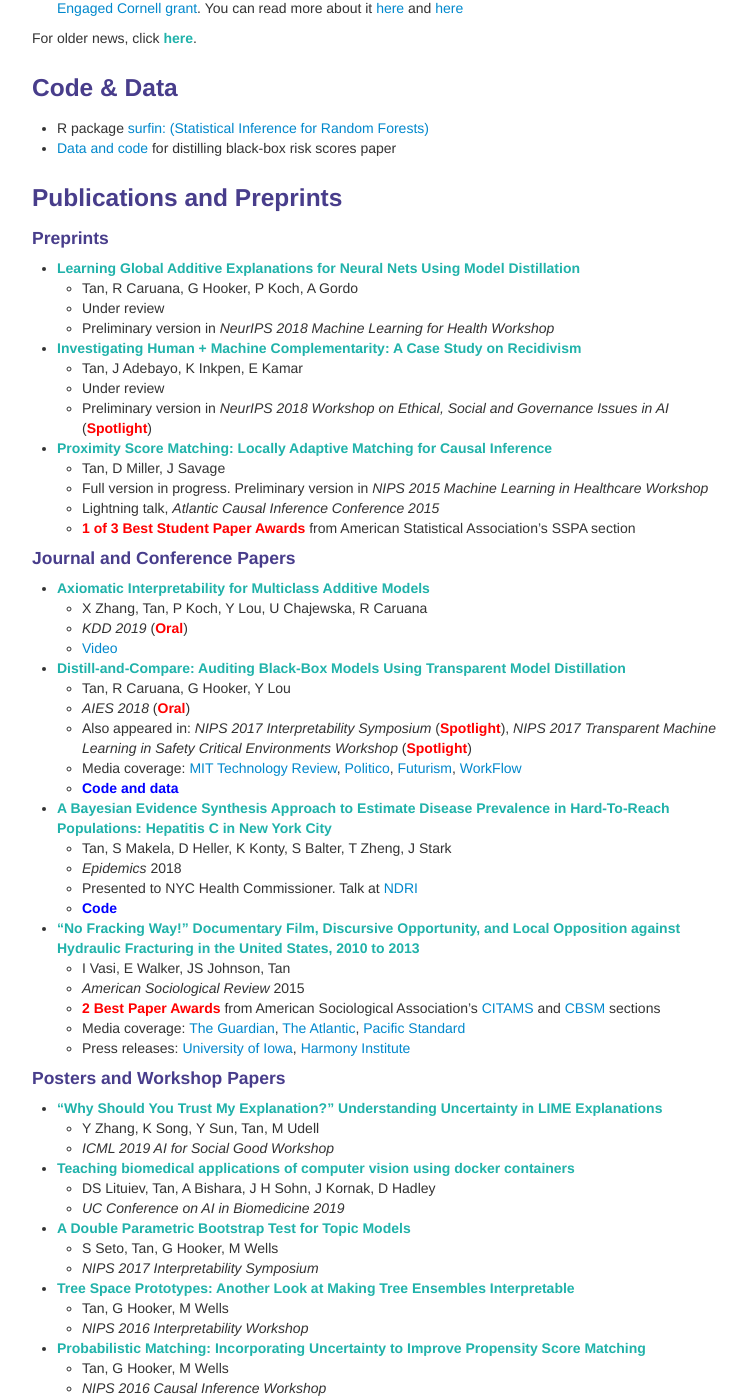
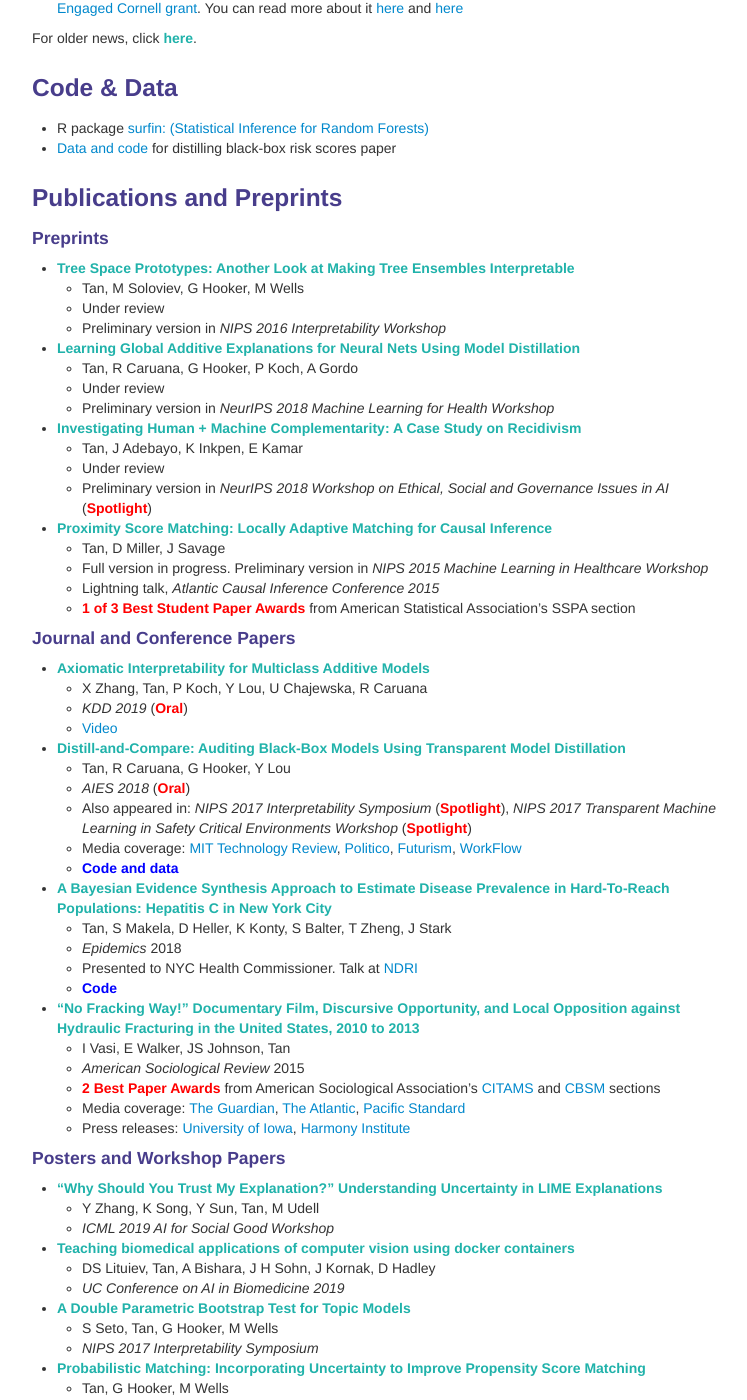
Before and after one commit to shftan/shftan.github.io, a Jekyll site: the page built from index.md, in a window 1280 px wide and 1400 px high, scrolled down 683 px. Shown: the whole window, without its empty margins (258-1005 px from the left). Built offline with Jekyll 4.4.1, drawn with Linux system fonts in a browser that asks for light colours; part of the change alters nothing that is shown.

Commit message:
Update index.md

```diff
--- a/index.md
+++ b/index.md
@@ -48,6 +48,10 @@ For older news, click <a class="paper" href="oldernews.html">here</a>.
 <div class="row-fluid" id="publications"><h3>Publications and Preprints</h3>
 <h4>Preprints</h4>
 </div>
+- <a class="paper" href="https://arxiv.org/abs/1611.07115">Tree Space Prototypes: Another Look at Making Tree Ensembles Interpretable</a>
+   - Tan, M Soloviev, G Hooker, M Wells
+   - Under review
+   - Preliminary version in _NIPS 2016 Interpretability Workshop_
 - <a class="paper" href="papers/globaladditive.pdf">Learning Global Additive Explanations for Neural Nets Using Model Distillation</a>
    - Tan, R Caruana, G Hooker, P Koch, A Gordo
    - Under review
@@ -94,9 +98,6 @@ For older news, click <a class="paper" href="oldernews.html">here</a>.
 - <a class="paper" href="https://arxiv.org/abs/1711.07104">A Double Parametric Bootstrap Test for Topic Models</a>
    - S Seto, Tan, G Hooker, M Wells
    - _NIPS 2017 Interpretability Symposium_
-- <a class="paper" href="https://arxiv.org/abs/1611.07115">Tree Space Prototypes: Another Look at Making Tree Ensembles Interpretable</a>
-   - Tan, G Hooker, M Wells
-   - _NIPS 2016 Interpretability Workshop_
 - <a class="paper" href="http://www.homepages.ucl.ac.uk/~ucgtrbd/whatif/Paper23.pdf">Probabilistic Matching: Incorporating Uncertainty to Improve Propensity Score Matching</a>
    - Tan, G Hooker, M Wells
    - _NIPS 2016 Causal Inference Workshop_
```
